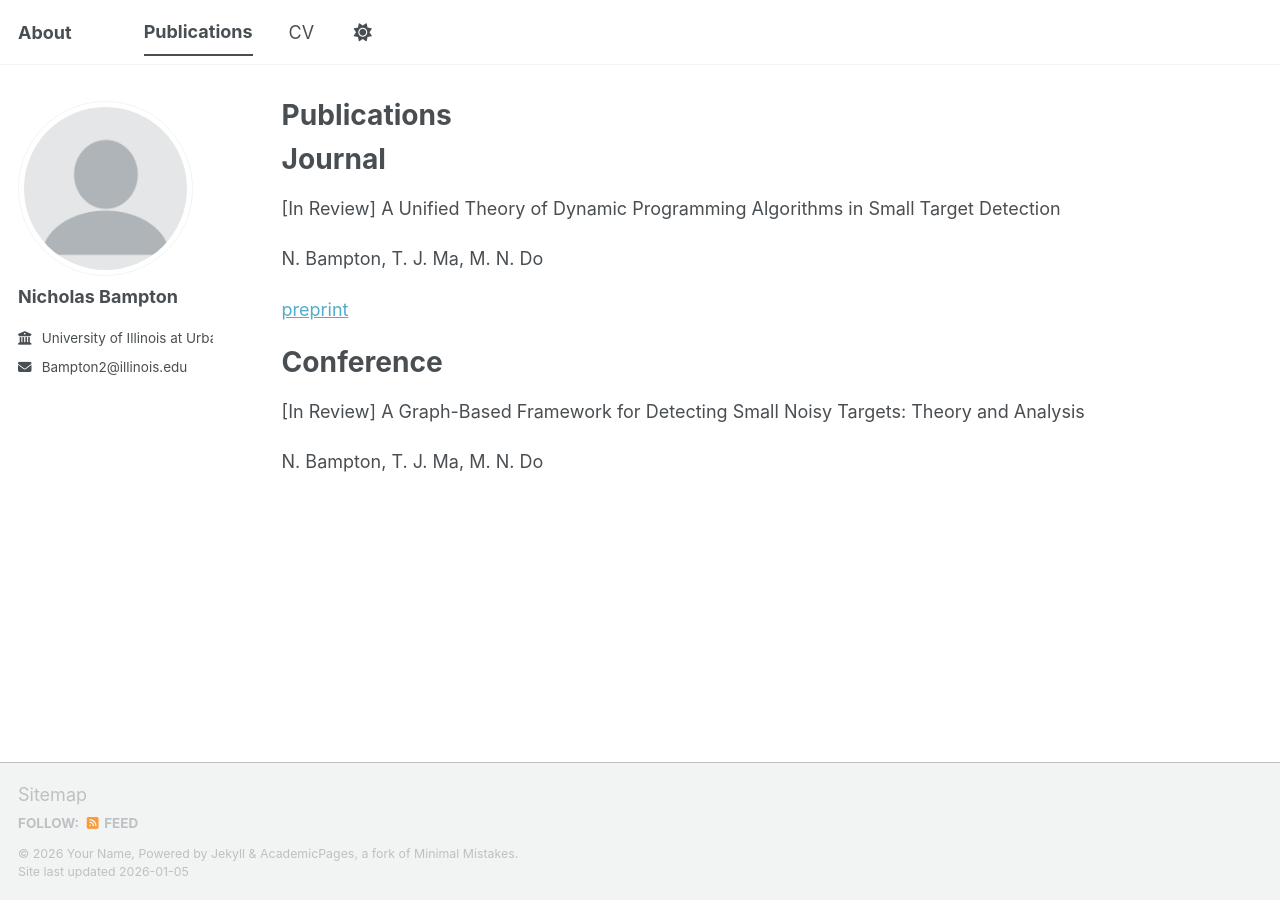
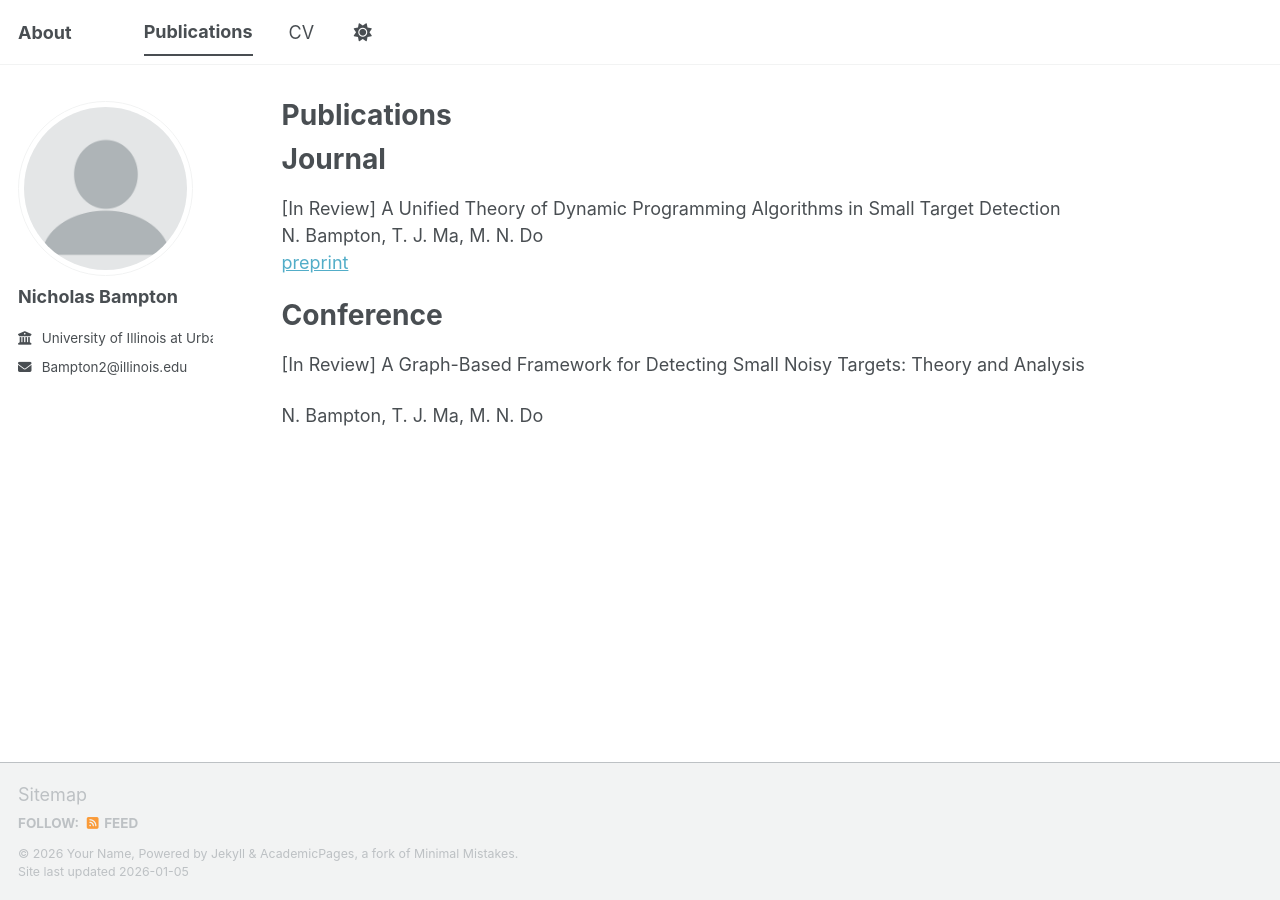
Before and after one commit to nick-bampton/nick-bampton.github.io, a Jekyll site: the page built from _pages/publications.md, in a window 1280 px wide. Built offline with Jekyll 4.4.1, drawn with Linux system fonts in a browser that asks for light colours; a script bundle is joined from its source files by our own code; library files that are not in the unit come from our copies.

```diff
--- a/_pages/publications.md
+++ b/_pages/publications.md
@@ -11,10 +11,8 @@ redirect_from:
 
 Journal
 ======
-\[In Review\] A Unified Theory of Dynamic Programming Algorithms in Small Target Detection
-
-N. Bampton, T. J. Ma, M. N. Do
-
+\[In Review\] A Unified Theory of Dynamic Programming Algorithms in Small Target Detection\\
+N. Bampton, T. J. Ma, M. N. Do\\
 [preprint](https://arxiv.org/pdf/2512.11170)
 
 
```
